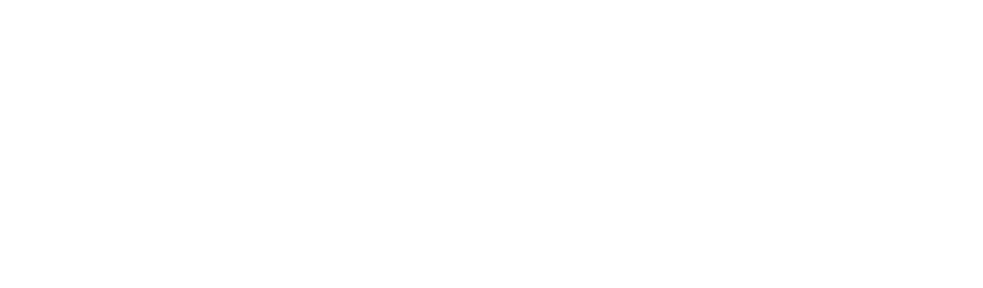
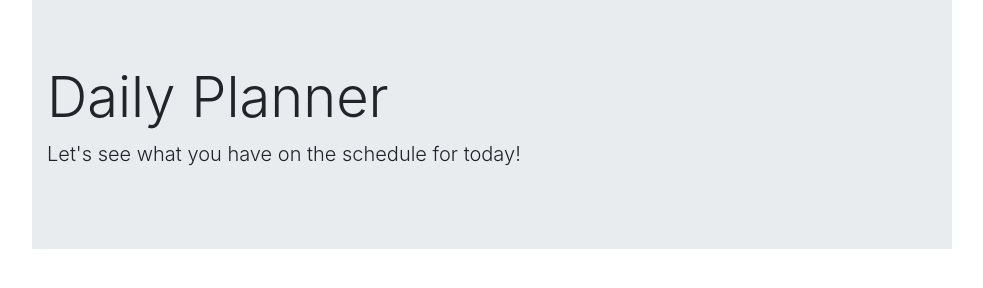
Before and after one commit to tboyd4/Daily-Planner, a plain HTML site: page index.html in a window 1280 px wide. Shown: the whole page, without its empty margins (148-1131 px from the left). Drawn offline with nearby package versions, Linux system fonts and the light colour scheme.

Commit message:
fluid jumbotron header in place

```diff
--- a/index.html
+++ b/index.html
@@ -14,6 +14,21 @@
   </head>
 
   <body>
+      <header>
+        <div class="container">
+            <div class="row">
+                <div class="col-md-1"></div>
+                <div class="col-md-10">
+                    <div class="jumbotron jumbotron-fluid">
+                        <div class="container">
+                          <h1 class="display-4">Daily Planner</h1>
+                          <p class="lead">Let's see what you have on the schedule for today!</p>
+                        </div>
+                    </div>
+                </div>
+            </div>
+        </div>
+      </header>
 
   </body>
 </html>
```
